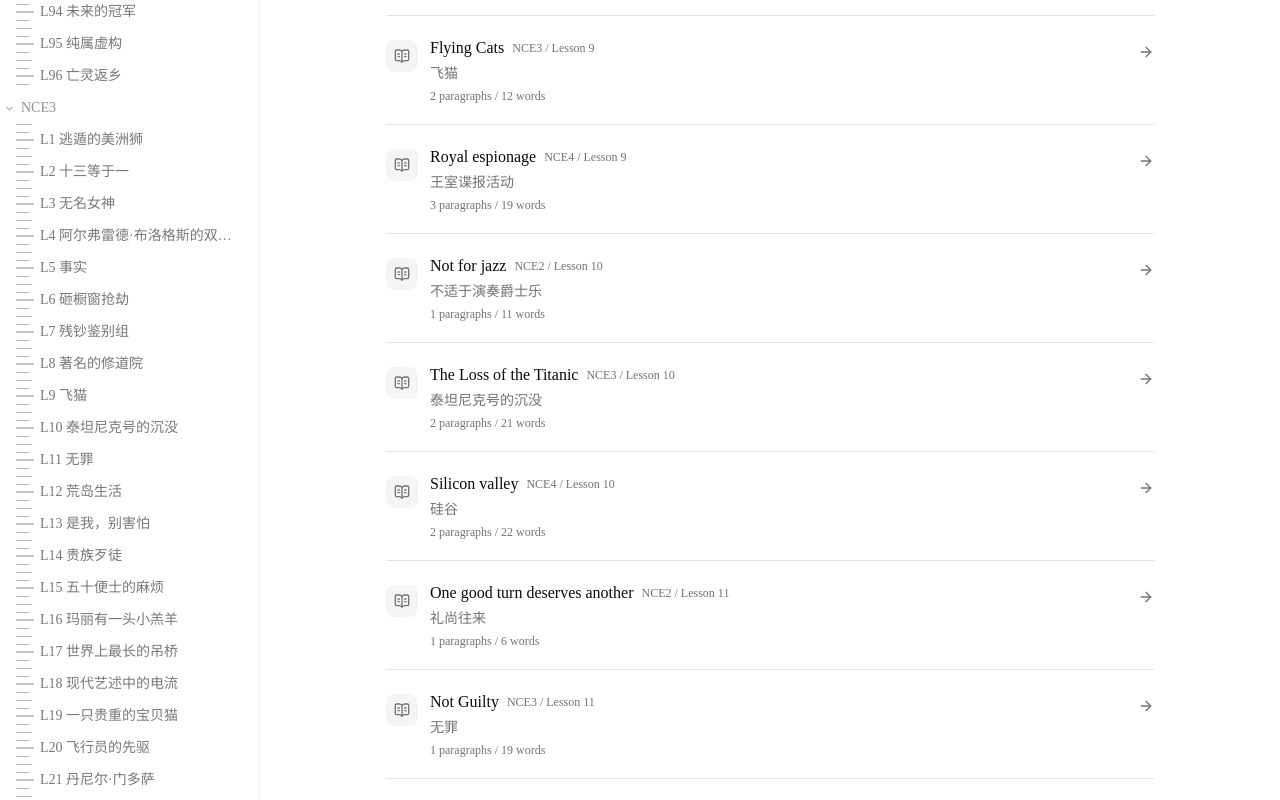
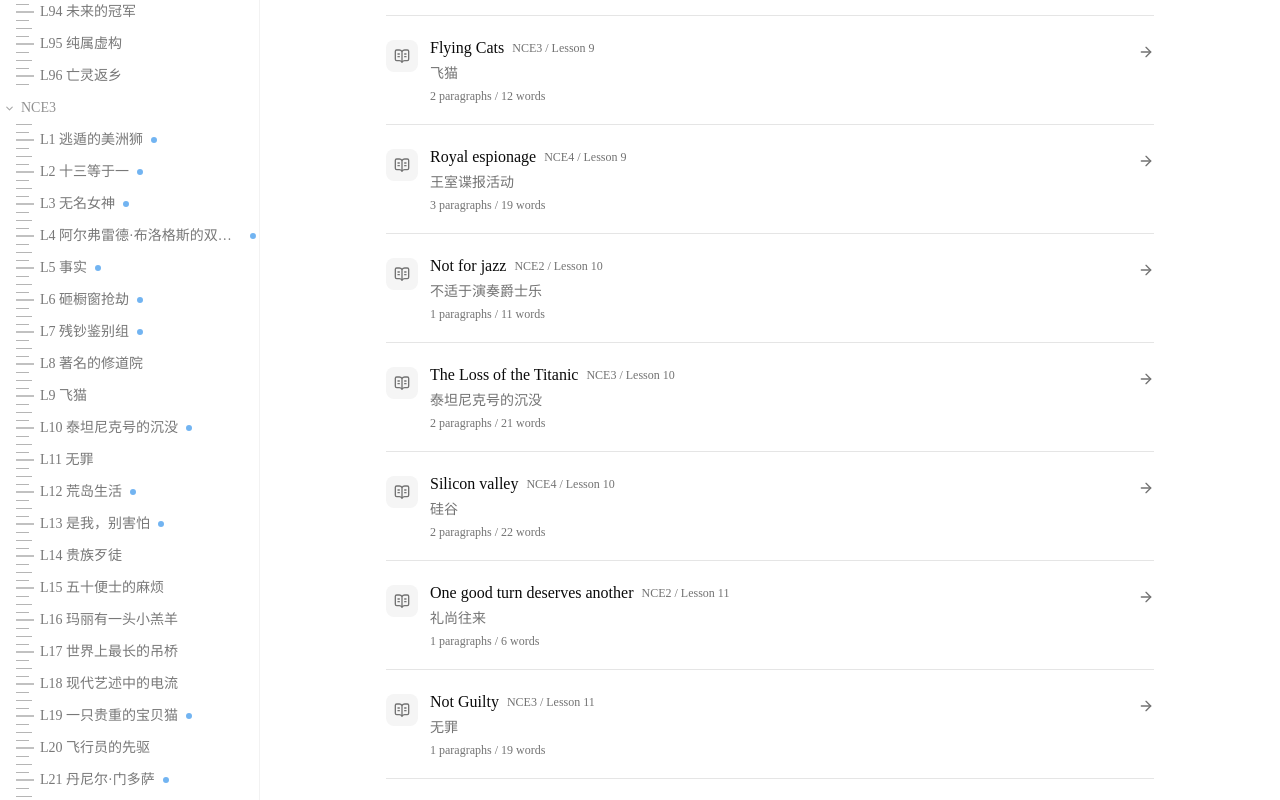
Before and after one commit to farisni/nce-nextjs, a Next.js app: page /itles in a window 1280 px wide. Shown: the part 3080-3880 px from the top of the page. Built offline with nearby package versions, Linux system fonts and the light colour scheme.

Commit message:
fix: add --accent-pro CSS variable for sidebar-001 dots

```diff
--- a/src/app/globals.css
+++ b/src/app/globals.css
@@ -29,6 +29,7 @@
   --color-destructive: var(--destructive);
   --color-accent-foreground: var(--accent-foreground);
   --color-accent: var(--accent);
+    --color-accent-pro: var(--accent-pro);
   --color-muted-foreground: var(--muted-foreground);
   --color-muted: var(--muted);
   --color-secondary-foreground: var(--secondary-foreground);
@@ -61,6 +62,7 @@
   --muted-foreground: oklch(0.556 0 0);
   --accent: oklch(0.97 0 0);
   --accent-foreground: oklch(0.205 0 0);
+  --accent-pro: oklch(0.55 0.23 240);
   --destructive: oklch(0.577 0.245 27.325);
   --border: oklch(0.922 0 0);
   --input: oklch(0.922 0 0);
@@ -98,6 +100,7 @@
   --muted-foreground: oklch(0.708 0 0);
   --accent: oklch(0.269 0 0);
   --accent-foreground: oklch(0.985 0 0);
+  --accent-pro: oklch(0.65 0.23 240);
   --destructive: oklch(0.704 0.191 22.216);
   --border: oklch(1 0 0 / 10%);
   --input: oklch(1 0 0 / 15%);
```
